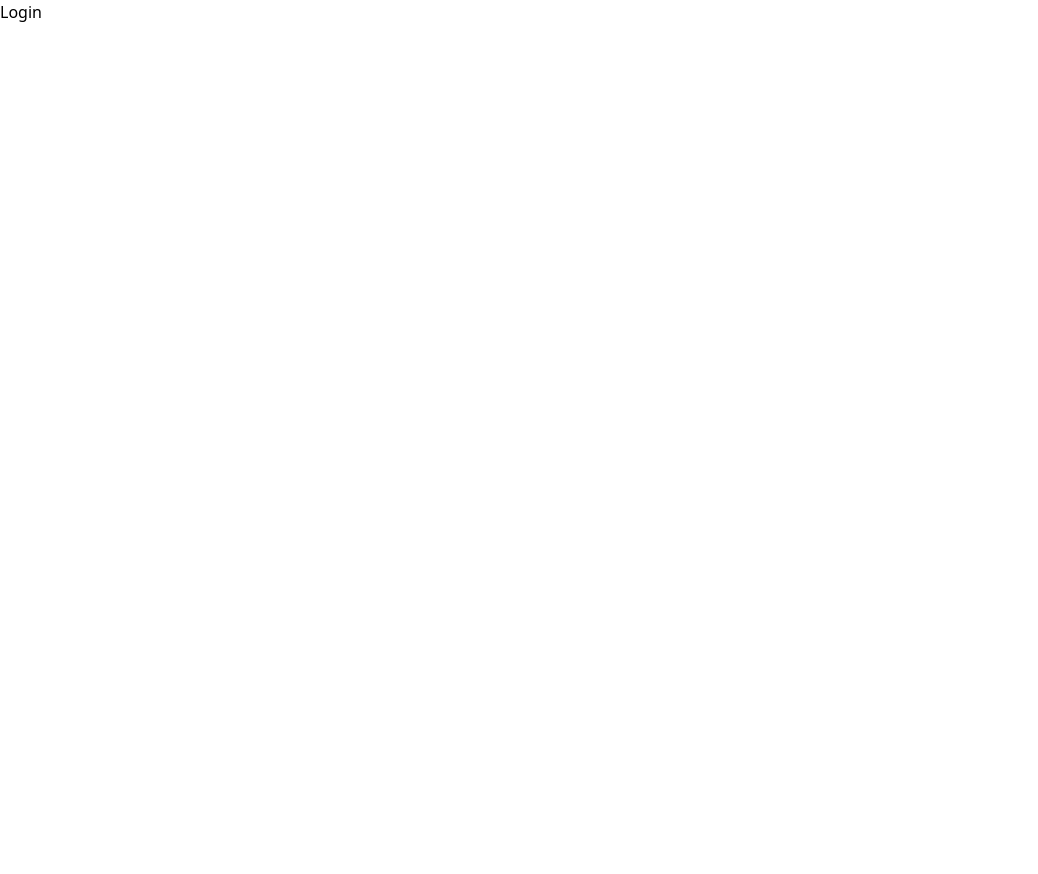
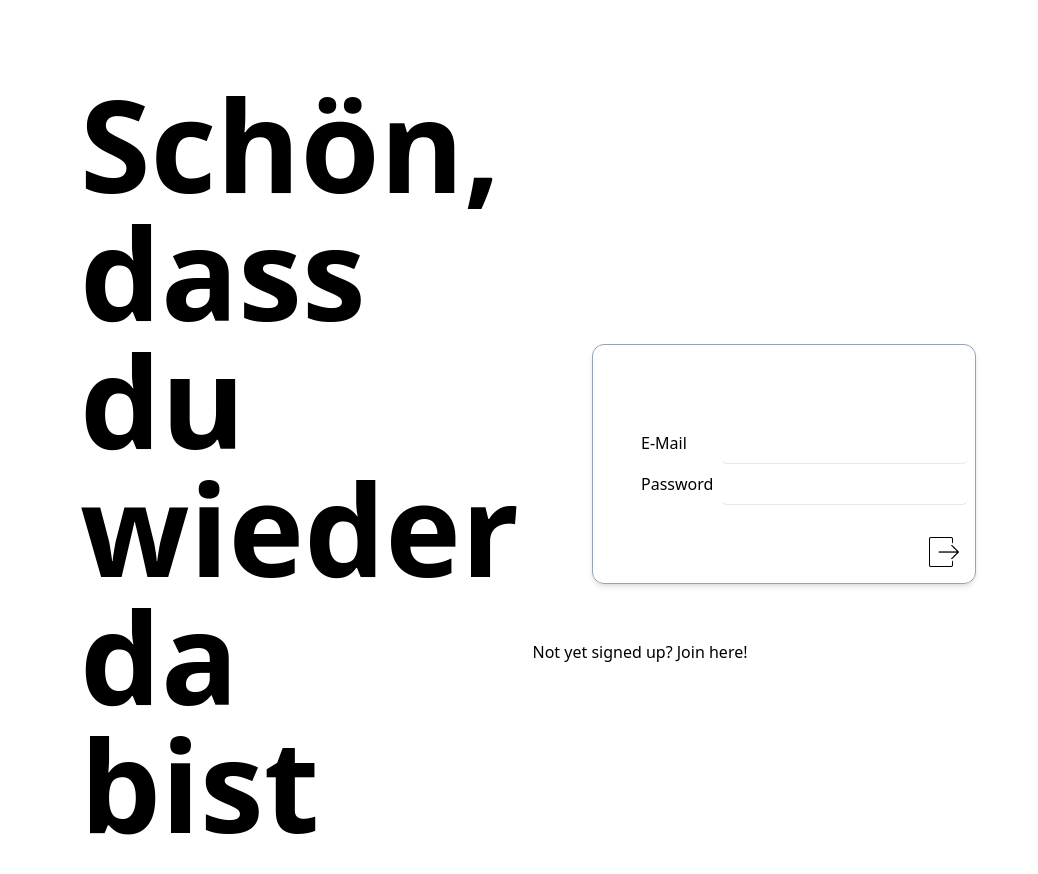
Before and after one commit to Davidcode2/teachme, a React (Vite) app in the folder fe/: page /login in a window 1280 px wide. Shown: the top 874 px of the page, without its empty margins (0-1038 px from the left). Before the commit the page ends 800 px from the top, so only its background shows below. Built offline with nearby package versions, Linux system fonts and the light colour scheme.

Commit message:
Login return true

```diff
--- a/fe/src/components/header/header.tsx
+++ b/fe/src/components/header/header.tsx
@@ -1,10 +1,12 @@
+import { Link } from 'react-router-dom';
 import UserIcon from '../../assets/icons/icons8-user-32.png';
 
 function Header() {
+
   return (
     <>
       <div className="p-4">
-        <img className="ml-auto" src={UserIcon} alt="User" />
+        <Link to="login" ><img className="ml-auto" src={UserIcon} alt="User" /></Link>
       </div>
     </>
   )
--- a/fe/src/components/signin/login.tsx
+++ b/fe/src/components/signin/login.tsx
@@ -1,6 +1,58 @@
+import ArrowIcon from '../../assets/icons/icons8-logout-50.png';
+import { Link, redirect } from "react-router-dom";
+
+export const handleSubmit = async (e) => {
+  e.preventDefault();
+  try {
+    const form = e.target;
+    const formData = new FormData(form);
+    const response = await fetch('http://localhost:3000/auth/login', {
+      method: 'POST',
+      headers: {
+        'Content-Type': 'application/json'
+      },
+      body: JSON.stringify(Object.fromEntries(formData))
+    });
+
+    const responseData = await response.json();
+    handleResponse(responseData);
+    if (responseData === true) {
+      return redirect('/');
+    }
+  } catch (error) {
+  }
+};
+
+const handleResponse = (data: boolean) => {
+  console.log(data);
+}
+
 function LoginForm() {
+
   return (
-    <>Login</>
+    <>
+      <div className="lg:h-[80vh] xl:grid grid-cols-[40vw_60vw] justify-center items-center">
+        <div>
+          <h1 className="m-4 md:m-20 text-9xl font-extrabold">Schön, dass du wieder da bist</h1>
+        </div>
+        <div className="border border-slate-400 rounded-xl shadow-md xl:w-[30vw] md:m-20 m-4">
+          <form onSubmit={handleSubmit} className="flex flex-col">
+            <button className="ml-auto p-4 invisible"><img src={ArrowIcon} width="30" alt="" /></button>
+            <div className="grid grid-cols-[.2fr_1fr] px-10 2xl:px-20 py-4">
+              <label className="p-2" htmlFor="email">E-Mail</label>
+              <input className="p-2 rounded-md border-b" id="email" type="email" name="email" />
+              <label className="p-2" htmlFor="password">Password</label>
+              <input className="p-2 rounded-md border-b" id="password" type="password" name="password" />
+            </div>
+            <button type="submit" className="ml-auto p-4"><img src={ArrowIcon} width="30" alt="" /></button>
+          </form>
+        </div>
+      </div>
+      <div className="flex justify-center">
+        <Link to="../signup"><button>Not yet signed up? Join here!</button></Link>
+      </div>
+    </>
   )
 }
+
 export default LoginForm;
--- a/fe/src/components/signin/signup.tsx
+++ b/fe/src/components/signin/signup.tsx
@@ -1,23 +1,11 @@
-import useSWR from 'swr';
+import { Link, redirect } from 'react-router-dom';
 import ArrowIcon from '../../assets/icons/icons8-logout-50.png';
-import fetcher from '../../lib/fetcher';
-import { useState } from 'react';
 
-function SignUpForm() {
-  const [isLoading, setIsLoading] = useState(false);
-  const [error, setError] = useState(null);
-  const [data, setData] = useState(null);
-
-
-  const handleSubmit = async (e) => {
+export const handleSubmit = async (e) => {
   e.preventDefault();
-    setIsLoading(true);
   try {
     const form = e.target;
     const formData = new FormData(form);
-      for (let [key, value] of formData.entries()) {
-        console.log(key, value);
-      }
     const response = await fetch('http://localhost:3000/auth/signup', {
       method: 'POST',
       headers: {
@@ -27,23 +15,26 @@ function SignUpForm() {
     });
 
     const responseData = await response.json();
-      setData(responseData);
+    if (responseData === true) {
+      return redirect('/');
+    }
   } catch (error) {
-      setError(error);
   }
-    setIsLoading(false);
 };
+
+
+function SignUpForm() {
 
   return (
     <>
-      <div className="h-[80vh] xl:grid grid-cols-[40vw_60vw] justify-center items-center">
+      <div className="lg:h-[80vh] xl:grid grid-cols-[40vw_60vw] justify-center items-center">
         <div>
-          <h1 className="m-4 md:m-20 text-9xl font-extrabold">SIGN UP</h1>
+          <h1 className="m-4 md:m-20 text-9xl font-extrabold">Will<br />kom<br />men Lehrkraft</h1>
         </div>
         <div className="border border-slate-400 rounded-xl shadow-md xl:w-[30vw] md:m-20 m-4">
           <form onSubmit={handleSubmit} className="flex flex-col">
             <button className="ml-auto p-4 invisible"><img src={ArrowIcon} width="30" alt="" /></button>
-            <div className="grid grid-cols-[100px_1fr] px-10 md:px-20 py-4">
+            <div className="grid grid-cols-[100px_1fr] px-10 2xl:px-20 py-4">
               <label className="p-2" htmlFor="email">E-Mail</label>
               <input className="p-2 rounded-md border-b" id="email" type="email" name="email" />
               <label className="p-2" htmlFor="password">Password</label>
@@ -53,6 +44,9 @@ function SignUpForm() {
           </form>
         </div>
       </div>
+      <div className="flex justify-center">
+        <Link to="../login"><button>Already Signed up? Login here!</button></Link>
+      </div>
     </>
   )
 }
--- a/fe/src/main.tsx
+++ b/fe/src/main.tsx
@@ -6,13 +6,21 @@ import {
 } from 'react-router-dom'
 import App from './App.tsx'
 import './index.css'
-import SignUpForm from './components/signin/signup.tsx'
-import LoginForm from './components/signin/login.tsx'
+import SignUpForm, { handleSubmit as signUpAction } from './components/signin/signup.tsx'
+import LoginForm, { handleSubmit as loginAction } from './components/signin/login.tsx'
 
 const router = createBrowserRouter([
   { path: '/', element: <App /> },
-  { path: '/login', element: <LoginForm /> },
-  { path: '/signup', element: <SignUpForm /> }
+  {
+    path: '/login',
+    element: <LoginForm />,
+    action: loginAction
+  },
+  {
+    path: '/signup',
+    element: <SignUpForm />,
+    action: signUpAction
+  },
 ])
 
 ReactDOM.createRoot(document.getElementById('root')!).render(
```
Also changed, not shown: 1 other file (tests, documents, lock files or other folders). Lines whose indentation alone changed are shown as unchanged.
